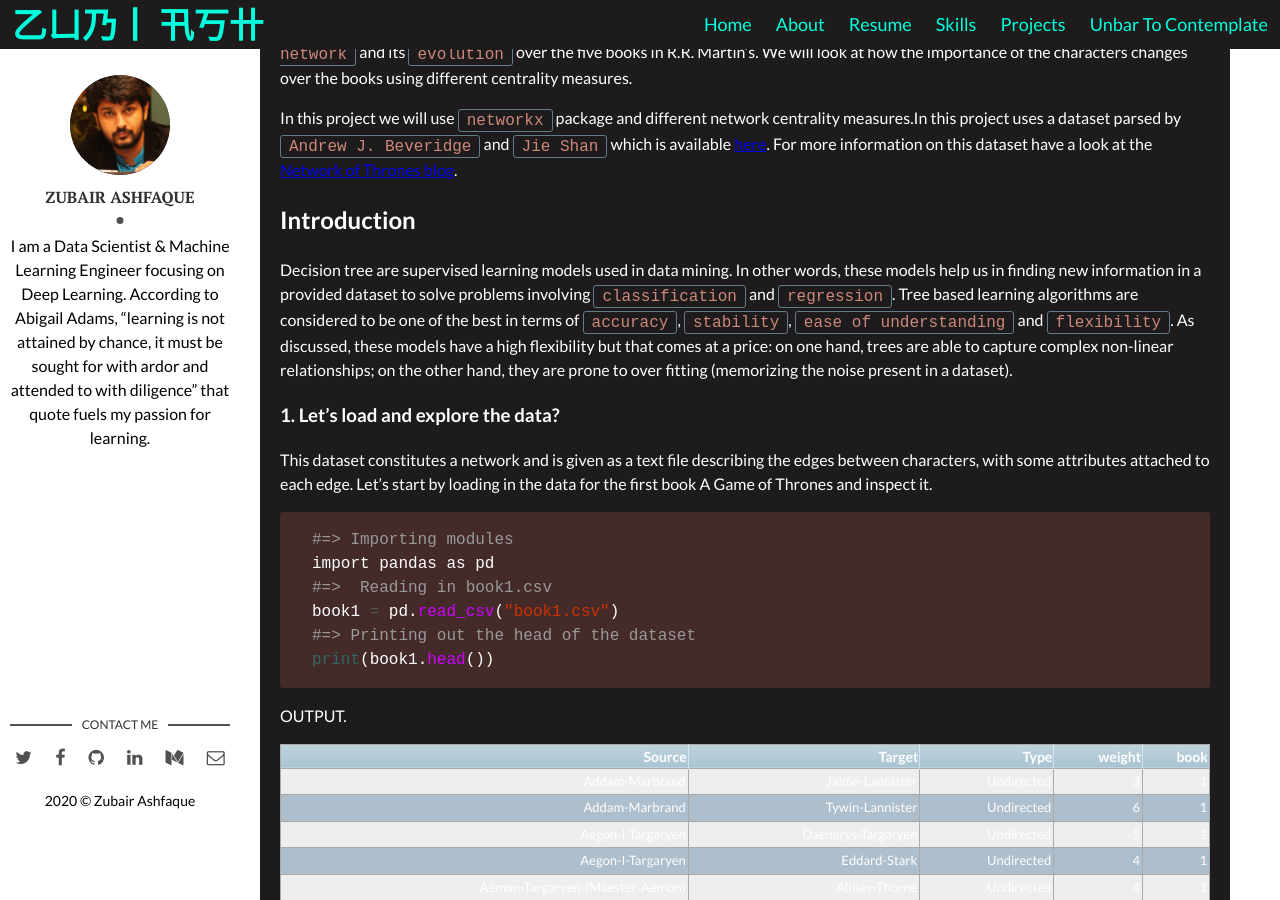
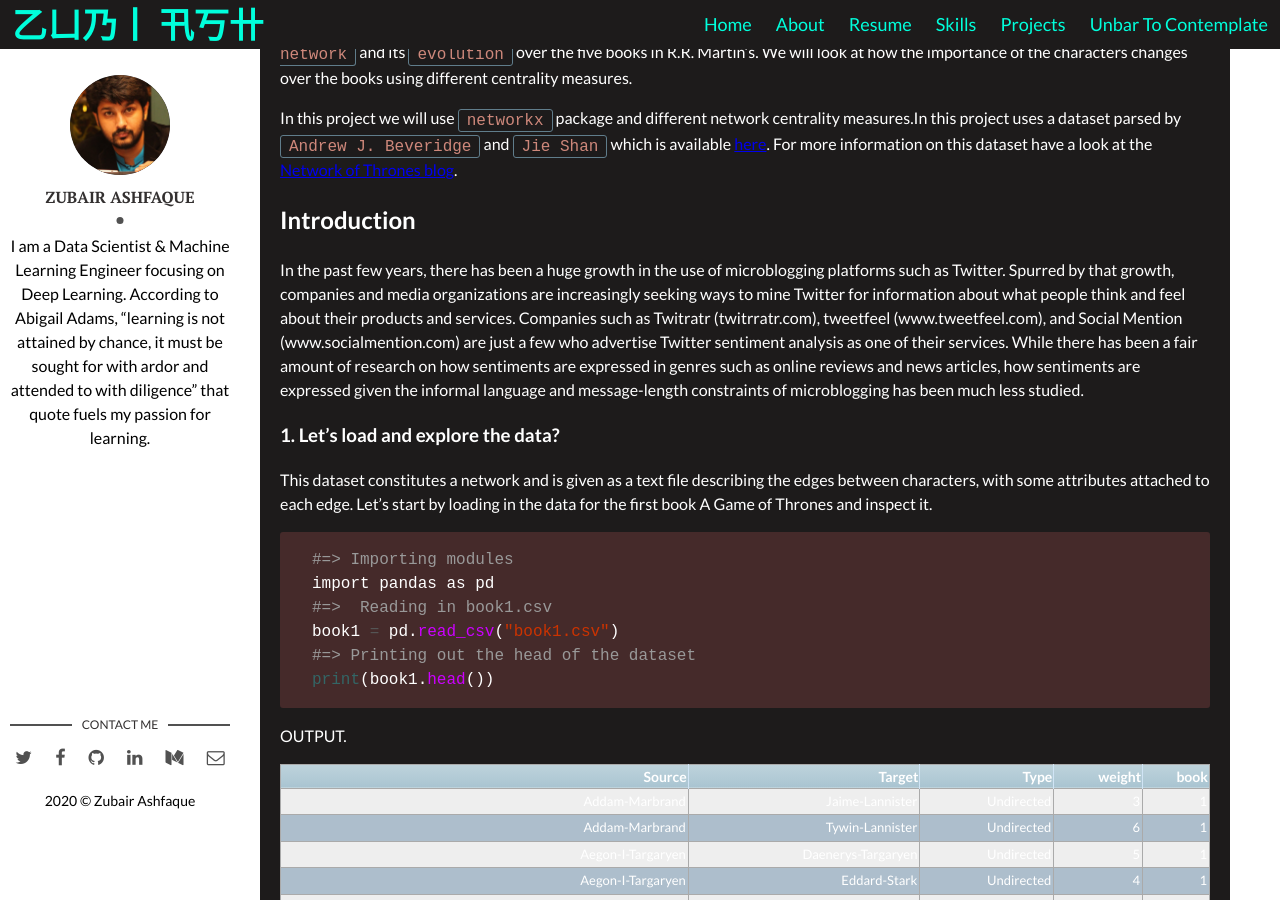
Before and after one commit to zubairashfaque/my-site, a Jekyll site: the page built from _posts/2020-05-24-Project-Twitter-Sentiment-Analysis.markdown, in a window 1280 px wide and 900 px high, scrolled down 1415 px. Built offline with Jekyll 4.4.1, drawn with Linux system fonts in a browser that asks for light colours; comment, search, counter and statistics services are not loaded; some of the changed text lies outside the part shown.

Commit message:
Update 2020-05-24-Project-Twitter-Sentiment-Analysis.markdown

```diff
--- a/_posts/2020-05-24-Project-Twitter-Sentiment-Analysis.markdown
+++ b/_posts/2020-05-24-Project-Twitter-Sentiment-Analysis.markdown
@@ -21,7 +21,7 @@ In this project we will use `networkx` package and different network centrality
 
 ## Introduction
 
-Decision tree are supervised learning models used in data mining. In other words, these models help us in finding new information in a provided dataset to solve problems involving `classification` and `regression`. Tree based learning algorithms are considered to be one of the best in terms of `accuracy`, `stability`, `ease of understanding` and `flexibility`. As discussed, these models have a high flexibility but that comes at a price: on one hand, trees are able to capture complex non-linear relationships; on the other hand, they are prone to over fitting (memorizing the noise present in a dataset).
+In the past few years, there has been a huge growth in the use of microblogging platforms such as Twitter. Spurred by that growth, companies and media organizations are increasingly seeking ways to mine Twitter for information about what people think and feel about their products and services. Companies such as Twitratr (twitrratr.com), tweetfeel (www.tweetfeel.com), and Social Mention (www.socialmention.com) are just a few who advertise Twitter sentiment analysis as one of their services. While there has been a fair amount of research on how sentiments are expressed in genres such as online reviews and news articles, how sentiments are expressed given the informal language and message-length constraints of microblogging has been much less studied.
 
 ### 1. Let's load and explore the data?
 
```
Also changed, not shown: other parts of _posts/2020-05-24-Project-Twitter-Sentiment-Analysis.markdown (+1 -1 lines).
